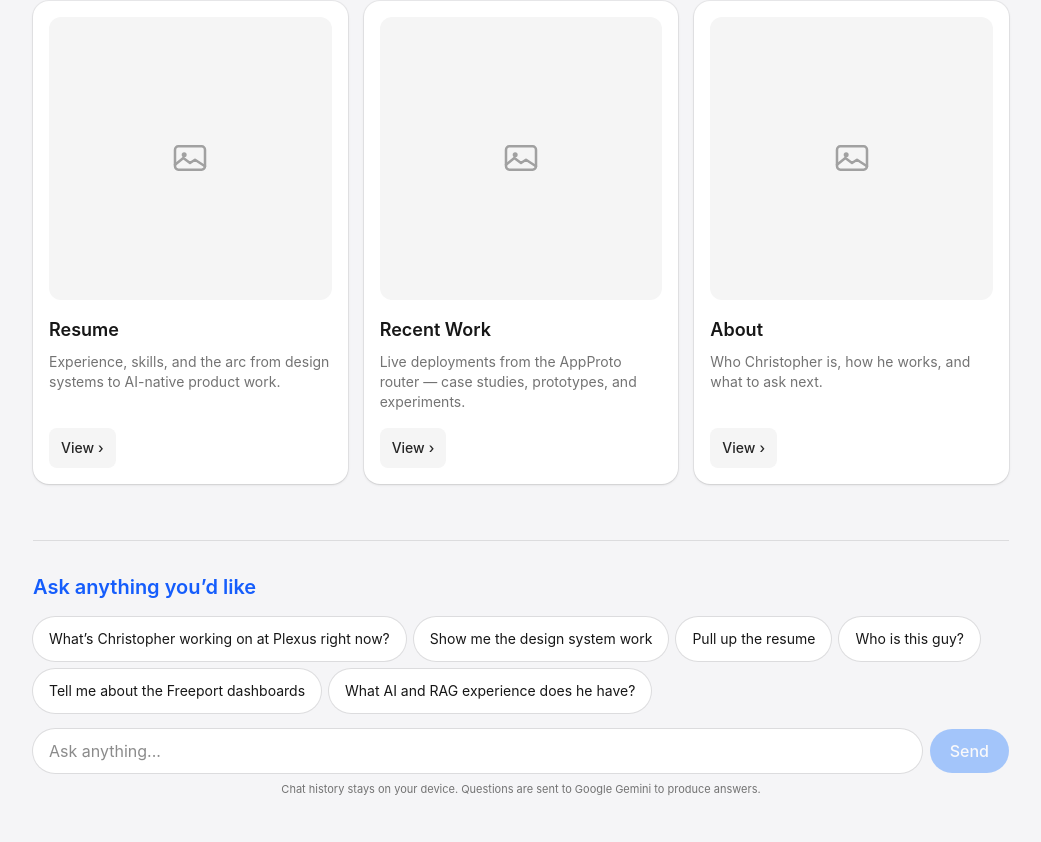
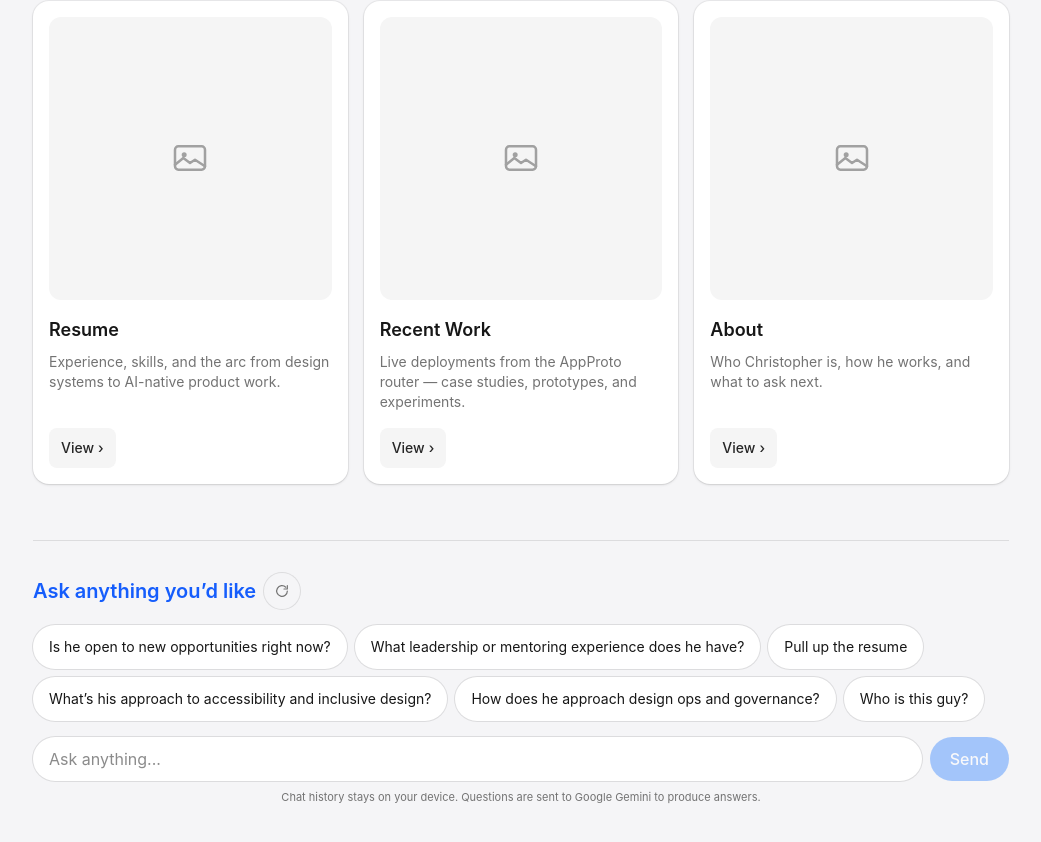
Before and after one commit to PlexusworldwideUX/portforag-test, a Next.js app: page / in a window 1280 px wide. Shown: the part 296-1138 px from the top of the page, without its empty margins (119-1160 px from the left). Built offline with nearby package versions, Linux system fonts and the light colour scheme.

Commit message:
Add home Ask refresh for hiring topics
Keep the blue section label; cycle six HIRING_ASKS pills on refresh
without repeats until the pool rolls over.

```diff
--- a/components/Landing.tsx
+++ b/components/Landing.tsx
@@ -3,7 +3,7 @@ import Link from "next/link";
 import { useEffect, useMemo, useRef, useState } from "react";
 import type { RecentWorkItem } from "@/lib/recent-work";
 import type { Project } from "@/lib/rag";
-import { OPENING, SCIFI } from "@/lib/config";
+import { HIRING_ASKS, OPENING, SCIFI } from "@/lib/config";
 
 type Msg = { role: "user" | "model"; text: string; error?: boolean; suggestions?: string[]; ids?: string[] };
 type Frame =
@@ -13,6 +13,28 @@ type Frame =
   | { kind: "work"; item: RecentWorkItem };
 
 const PAGE = 3;
+
+const CHIP_COUNT = 6;
+
+function shuffle<T>(arr: T[]): T[] {
+  const a = [...arr];
+  for (let i = a.length - 1; i > 0; i--) {
+    const j = Math.floor(Math.random() * (i + 1));
+    [a[i], a[j]] = [a[j], a[i]];
+  }
+  return a;
+}
+
+function nextChipBatch(used: string[]): { batch: string[]; used: string[] } {
+  let remaining = HIRING_ASKS.filter((q) => !used.includes(q));
+  let nextUsed = used;
+  if (remaining.length < CHIP_COUNT) {
+    remaining = [...HIRING_ASKS];
+    nextUsed = [];
+  }
+  const batch = shuffle(remaining).slice(0, CHIP_COUNT);
+  return { batch, used: [...nextUsed, ...batch] };
+}
 
 const ABOUT = {
   title: "About",
@@ -112,6 +134,8 @@ export default function Landing({
   const [stack, setStack] = useState<Frame[]>([]);
   const [chatMode, setChatMode] = useState(false);
   const [msgs, setMsgs] = useState<Msg[]>([]);
+  const [homeChips, setHomeChips] = useState<string[]>(() => OPENING.slice(0, CHIP_COUNT));
+  const [usedChips, setUsedChips] = useState<string[]>(() => OPENING.slice(0, CHIP_COUNT));
   const [input, setInput] = useState("");
   const [busy, setBusy] = useState<string | null>(null);
   const [line, setLine] = useState("");
@@ -122,6 +146,18 @@ export default function Landing({
   useEffect(() => {
     setDark(document.documentElement.classList.contains("dark"));
   }, []);
+
+  useEffect(() => {
+    const { batch, used } = nextChipBatch([]);
+    setHomeChips(batch);
+    setUsedChips(used);
+  }, []);
+
+  function refreshHomeChips() {
+    const { batch, used } = nextChipBatch(usedChips);
+    setHomeChips(batch);
+    setUsedChips(used);
+  }
 
   useEffect(() => {
     end.current?.scrollIntoView({ behavior: "smooth" });
@@ -356,9 +392,23 @@ export default function Landing({
           </section>
 
           <section className="mt-14 border-t border-black/10 pt-8 dark:border-white/10">
-            <h2 className="text-xl font-semibold text-blue-600 dark:text-blue-400">Ask anything you’d like</h2>
+            <div className="flex items-center gap-2">
+              <h2 className="text-xl font-semibold text-blue-600 dark:text-blue-400">Ask anything you’d like</h2>
+              <button
+                type="button"
+                onClick={refreshHomeChips}
+                aria-label="Refresh suggested topics"
+                title="New topics"
+                className="inline-flex min-h-9 min-w-9 items-center justify-center rounded-full text-neutral-500 ring-1 ring-black/10 transition hover:bg-white hover:text-neutral-800 dark:ring-white/10 dark:hover:bg-neutral-900"
+              >
+                <svg width="16" height="16" viewBox="0 0 24 24" fill="none" aria-hidden>
+                  <path d="M20 12a8 8 0 1 1-2.34-5.66" stroke="currentColor" strokeWidth="1.8" strokeLinecap="round" />
+                  <path d="M20 4v5h-5" stroke="currentColor" strokeWidth="1.8" strokeLinecap="round" strokeLinejoin="round" />
+                </svg>
+              </button>
+            </div>
             <div className="mt-4 flex flex-wrap gap-2">
-              {OPENING.map((s) => (
+              {homeChips.map((s) => (
                 <button
                   key={s}
                   type="button"
```
